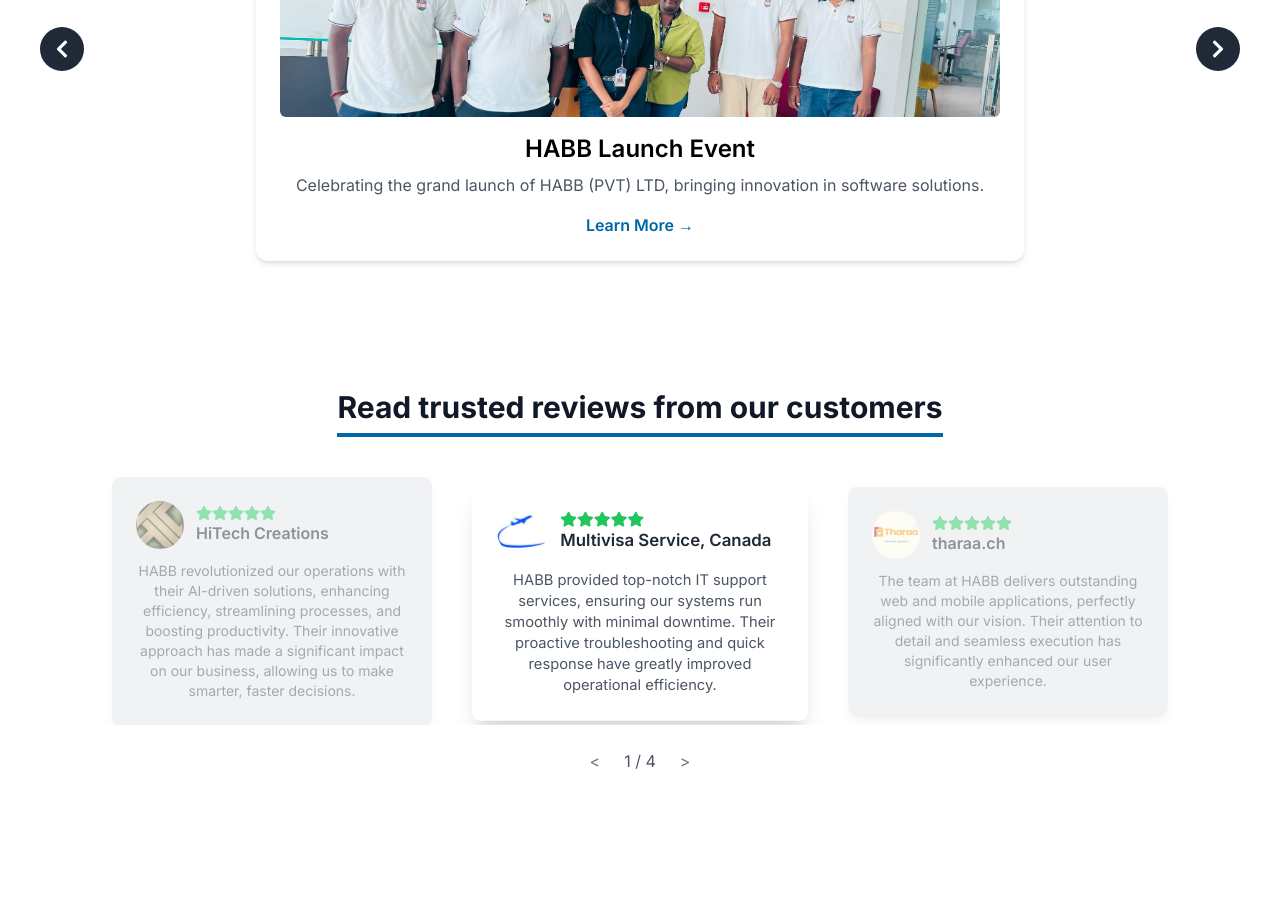
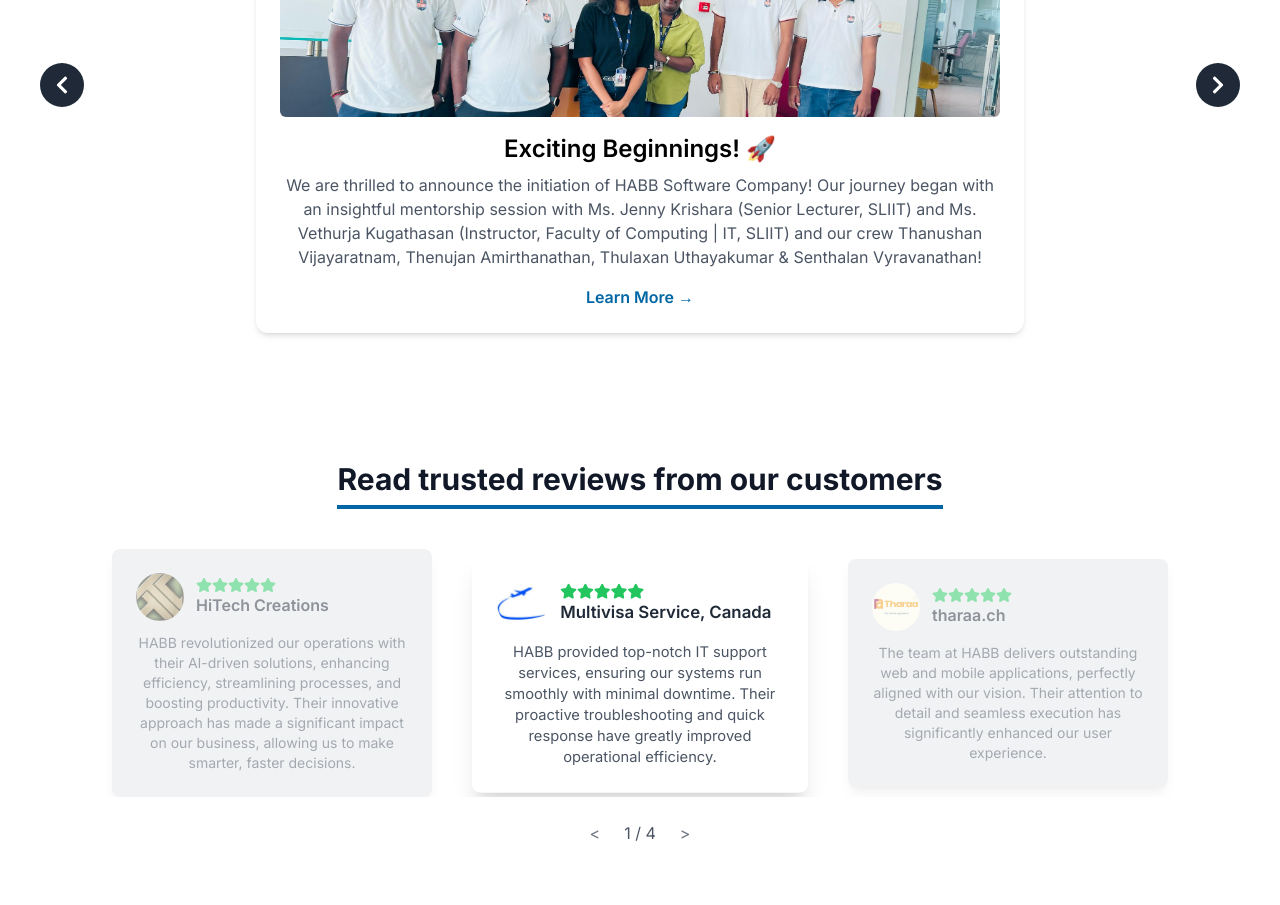
Before and after one commit to HabbInc/Habblk, a React (Vite) app: page / in a window 1280 px wide. Shown: the part 2920-3825 px from the top of the page. Built offline with nearby package versions, Linux system fonts and the light colour scheme.

Commit message:
senth vyra final - 2025/02/18

```diff
--- a/src/components/Blogs.jsx
+++ b/src/components/Blogs.jsx
@@ -4,32 +4,32 @@
 // Event & Blog Data
 const events = [
   {
-    title: "HABB Launch Event",
+    title: "Exciting Beginnings! 🚀",
     description:
-      "Celebrating the grand launch of HABB (PVT) LTD, bringing innovation in software solutions.",
+      "We are thrilled to announce the initiation of HABB Software Company! Our journey began with an insightful mentorship session with Ms. Jenny Krishara (Senior Lecturer, SLIIT) and Ms. Vethurja Kugathasan (Instructor, Faculty of Computing | IT, SLIIT) and our crew Thanushan Vijayaratnam, Thenujan Amirthanathan, Thulaxan Uthayakumar & Senthalan Vyravanathan!",
     image: "/sliit1.jpg",
-    link: "https://habb.lk/launch",
+    link: "https://www.linkedin.com/company/habbinc",
   },
   {
-    title: "Tech Meetup 2025",
+    title: "Exciting times ahead! 🚀",
     description:
-      "An insightful meetup with tech enthusiasts discussing AI, cybersecurity, and cloud computing.",
+      "Today, we had the opportunity to visit Northern Uni and share our vision for HABB. We discussed our plans, innovations, and the impact we aim to create in the tech industry. Connecting with aspiring minds and exchanging ideas was truly inspiring!",
     image: "/north1.jpg",
-    link: "https://habb.lk/meetup",
+    link: "https://www.facebook.com/habbinc",
   },
   {
-    title: "Startup Pitch Fest",
+    title: "Building Our Future! 🚀",
     description:
-      "Showcasing emerging startups and groundbreaking ideas in the tech industry.",
+      "Their valuable guidance and expertise have set the foundation for our vision, and we are eager to embark on this entrepreneurial adventure. Stay tuned for more updates as we shape the future of HABB!",
     image: "/sliit2.jpg",
-    link: "https://habb.lk/startup-pitch",
+    link: "https://www.instagram.com/habb_inc",
   },
   {
-    title: "Cybersecurity Workshop",
+    title: "Inspiring Collaboration! 🚀",
     description:
-      "An interactive workshop on securing digital assets and preventing cyber threats.",
+      "Looking forward to more collaborations and growth as we continue our journey. The exchange of ideas at Northern Uni was invaluable, and we are excited for what’s next!",
     image: "/north2.jpg",
-    link: "https://habb.lk/cybersecurity-workshop",
+    link: "https://g.co/kgs/W1ugHxc",
   },
 ];
 
```
